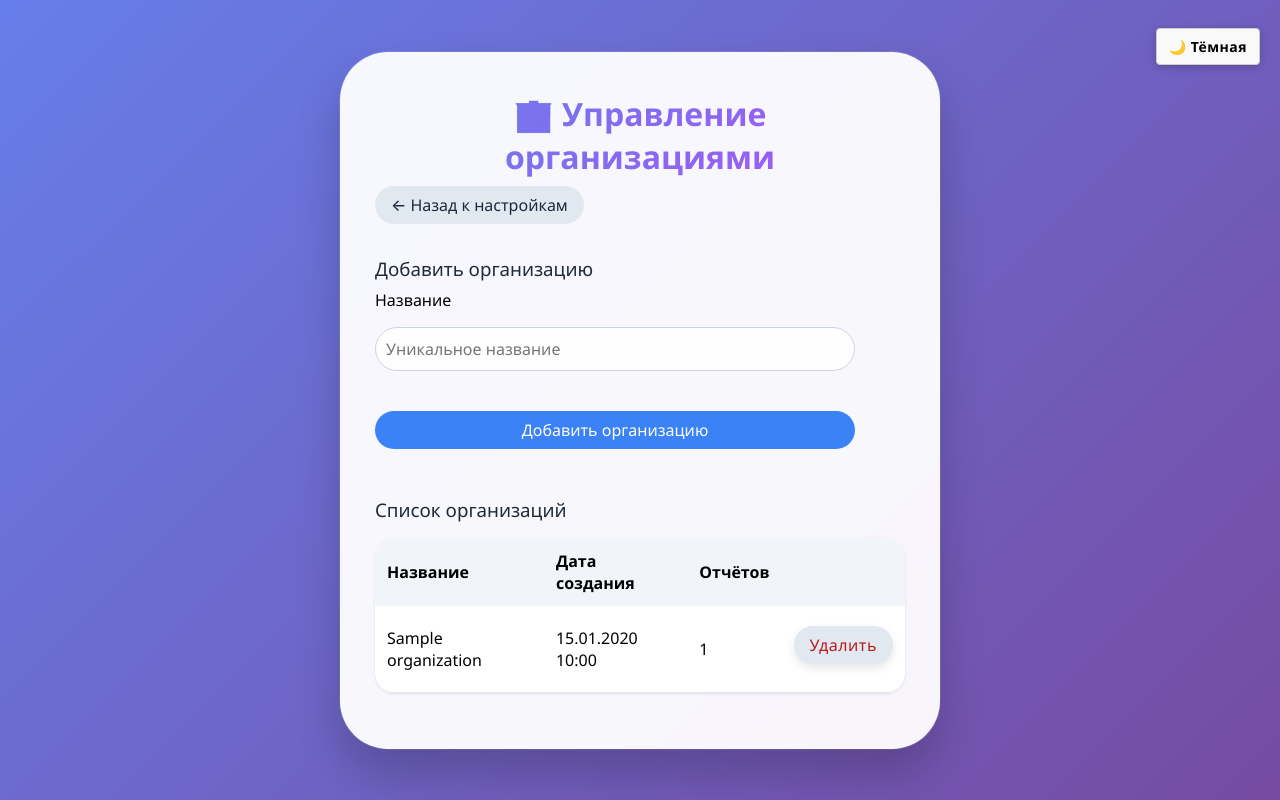
After one commit to jansavitskiy/WunderWorkers, a Flask app: page /admin/organizations in a window 1280 px wide. The commit adds this page. Run offline with Flask 3, Linux system fonts and the light colour scheme; the visitor is signed in with stand-in values (Sample User, id 1); tables that the repository leaves empty hold one stand-in row (values such as "Sample post").

Commit message:
feat: организации, админка, удаление отчётов сотрудником
- Модель Organization и связь отчётов через organization_id, миграция SQLite
- Админ: управление организациями из настроек, удаление при отсутствии отчётов
- Сотрудник: выбор организации из списка при создании отчёта, удаление своих отчётов
- Единое оформление кнопок «Назад», исправление CSRF при удалении организации

Co-authored-by: Cursor <cursoragent@cursor.com>

```diff
--- a/app.py
+++ b/app.py
@@ -1,12 +1,14 @@
 from flask import Flask, render_template, request, redirect, url_for, session, flash, Response
 from models.db import db, bcrypt
-from models import User
+from models import User, Organization
 from datetime import datetime
 import csv
 import io
 from flask_wtf import FlaskForm
-from wtforms import StringField, FloatField, TextAreaField, SubmitField
+from wtforms import StringField, FloatField, TextAreaField, SubmitField, HiddenField
 from wtforms.validators import DataRequired, NumberRange
+from sqlalchemy import inspect, text
+from sqlalchemy.orm import joinedload
 
 app = Flask(__name__)
 app.secret_key = 'секретный-ключ-смени-его'
@@ -22,18 +24,21 @@ bcrypt.init_app(app)
 # Новая модель отчёта сотрудника.
 # Каждая запись привязана к пользователю и хранит факт выполненной работы.
 class Report(db.Model):
+    __tablename__ = 'report'
+
     id = db.Column(db.Integer, primary_key=True)
     user_id = db.Column(db.Integer, db.ForeignKey('users.id'), nullable=False)
-    organization = db.Column(db.String(255), nullable=False)
+    organization_id = db.Column(db.Integer, db.ForeignKey('organizations.id'), nullable=False)
     hours_worked = db.Column(db.Float, nullable=False)
     description = db.Column(db.Text, nullable=False)
     date_created = db.Column(db.DateTime, default=datetime.utcnow, nullable=False)
 
     user = db.relationship('User', backref=db.backref('reports', lazy=True))
+    organization = db.relationship('Organization', back_populates='reports')
 
 
 class ReportForm(FlaskForm):
-    # Поля формы соответствуют полям модели Report.
+    # Название должно совпадать с одной из организаций в datalist (проверка в маршруте).
     organization = StringField('Название организации', validators=[DataRequired()])
     hours_worked = FloatField(
         'Время работы (часы)',
@@ -44,6 +49,94 @@ class ReportForm(FlaskForm):
     )
     description = TextAreaField('Что выполнено', validators=[DataRequired()])
     submit = SubmitField('Добавить отчёт')
+
+
+class AddOrganizationForm(FlaskForm):
+    name = StringField('Название', validators=[DataRequired()])
+    submit = SubmitField('Добавить организацию')
+
+
+class DeleteOrganizationForm(FlaskForm):
+    """Без SubmitField: в шаблоне используется обычная <button>, иначе validate_on_submit не проходит."""
+    org_id = HiddenField(validators=[DataRequired()])
+
+
+class DeleteReportForm(FlaskForm):
+    report_id = HiddenField(validators=[DataRequired()])
+
+
+def migrate_reports_organization_fk():
+    """Добавляет organization_id и переносит данные из старого текстового поля organization."""
+    db.create_all()
+    insp = inspect(db.engine)
+    report_table = Report.__tablename__
+    if report_table not in insp.get_table_names():
+        return
+
+    cols = {c['name'] for c in insp.get_columns(report_table)}
+    if 'organization_id' not in cols:
+        with db.engine.begin() as conn:
+            conn.execute(text(f'ALTER TABLE {report_table} ADD COLUMN organization_id INTEGER'))
+
+    insp = inspect(db.engine)
+    cols = {c['name'] for c in insp.get_columns(report_table)}
+    if 'organization' not in cols:
+        return
+
+    rows = db.session.execute(
+        text(
+            f'SELECT id, organization FROM {report_table} WHERE organization_id IS NULL '
+            f"AND organization IS NOT NULL AND organization != ''"
+        )
+    ).fetchall()
+
+    for rid, org_name in rows:
+        name = (org_name or '').strip()
+        if not name:
+            continue
+        org = Organization.query.filter_by(name=name).first()
+        if not org:
+            org = Organization(name=name)
+            db.session.add(org)
+            db.session.flush()
+        db.session.execute(
+            text(f'UPDATE {report_table} SET organization_id = :oid WHERE id = :rid'),
+            {'oid': org.id, 'rid': rid},
+        )
+    db.session.commit()
+
+    # Старый столбец organization (TEXT NOT NULL) остаётся в SQLite после ALTER; без пересборки
+    # таблицы INSERT в новую схему падает с NOT NULL constraint failed: report.organization
+    insp = inspect(db.engine)
+    cols = {c['name'] for c in insp.get_columns(report_table)}
+    if 'organization' not in cols:
+        return
+
+    tmp = '_report_migrate_tmp'
+    with db.engine.begin() as conn:
+        conn.execute(
+            text(
+                f'CREATE TABLE {tmp} ('
+                'id INTEGER NOT NULL PRIMARY KEY, '
+                'user_id INTEGER NOT NULL, '
+                'organization_id INTEGER NOT NULL, '
+                'hours_worked REAL NOT NULL, '
+                'description TEXT NOT NULL, '
+                'date_created DATETIME NOT NULL, '
+                'FOREIGN KEY(user_id) REFERENCES users (id), '
+                'FOREIGN KEY(organization_id) REFERENCES organizations (id)'
+                ')'
+            )
+        )
+        conn.execute(
+            text(
+                f'INSERT INTO {tmp} (id, user_id, organization_id, hours_worked, description, date_created) '
+                f'SELECT id, user_id, organization_id, hours_worked, description, date_created '
+                f'FROM {report_table} WHERE organization_id IS NOT NULL'
+            )
+        )
+        conn.execute(text(f'DROP TABLE {report_table}'))
+        conn.execute(text(f'ALTER TABLE {tmp} RENAME TO {report_table}'))
 
 
 # Главная страница
@@ -135,8 +228,35 @@ def my_reports():
         flash('Доступ только для сотрудников', 'warning')
         return redirect(url_for('login'))
 
-    reports = Report.query.filter_by(user_id=session['user_id']).order_by(Report.date_created.desc()).all()
-    return render_template('my_reports.html', reports=reports)
+    reports = (
+        Report.query.options(joinedload(Report.organization))
+        .filter_by(user_id=session['user_id'])
+        .order_by(Report.date_created.desc())
+        .all()
+    )
+    return render_template('my_reports.html', reports=reports, delete_form=DeleteReportForm())
+
+
+@app.route('/my_reports/delete', methods=['POST'])
+def delete_my_report():
+    if 'user_id' not in session or session.get('role') != 'employee':
+        flash('Доступ только для сотрудников', 'warning')
+        return redirect(url_for('login'))
+
+    form = DeleteReportForm()
+    if form.validate():
+        report = db.session.get(Report, int(form.report_id.data))
+        if report is None:
+            flash('Отчёт не найден', 'danger')
+        elif report.user_id != session['user_id']:
+            flash('Можно удалять только свои отчёты', 'danger')
+        else:
+            db.session.delete(report)
+            db.session.commit()
+            flash('Отчёт удалён', 'success')
+    else:
+        flash('Не удалось удалить. Обновите страницу и попробуйте снова.', 'danger')
+    return redirect(url_for('my_reports'))
 
 
 @app.route('/settings', methods=['GET', 'POST'])
@@ -176,7 +296,7 @@ def daily_report():
         date_from = datetime.strptime(selected_date, '%Y-%m-%d')
         date_to = datetime(date_from.year, date_from.month, date_from.day, 23, 59, 59, 999999)
         reports = (
-            Report.query
+            Report.query.options(joinedload(Report.organization))
             .join(User, Report.user_id == User.id)
             .filter(Report.date_created >= date_from, Report.date_created <= date_to)
             .order_by(Report.date_created.desc())
@@ -222,7 +342,7 @@ def export_daily_report():
 
     date_to = datetime(date_from.year, date_from.month, date_from.day, 23, 59, 59, 999999)
     reports = (
-        Report.query
+        Report.query.options(joinedload(Report.organization))
         .join(User, Report.user_id == User.id)
         .filter(Report.date_created >= date_from, Report.date_created <= date_to)
         .order_by(Report.date_created.desc())
@@ -239,7 +359,7 @@ def export_daily_report():
         description = report.description.replace('\n', ' ').replace('\r', ' ').replace(',', ';')
         row = [
             report.user.full_name,
-            report.organization,
+            report.organization.name,
             report.hours_worked,
             description,
             report.date_created.strftime('%d.%m.%Y %H:%M')
@@ -279,6 +399,53 @@ def admin_settings():
     return render_template('admin_settings.html')
 
 
+@app.route('/admin/organizations', methods=['GET', 'POST'])
+def admin_organizations():
+    if 'user_id' not in session or session.get('role') != 'admin':
+        flash('Доступ запрещён', 'warning')
+        return redirect(url_for('login'))
+
+    add_form = AddOrganizationForm()
+    delete_form = DeleteOrganizationForm()
+
+    if request.method == 'POST':
+        action = request.form.get('action')
+        if action == 'add':
+            add_form = AddOrganizationForm()
+            if add_form.validate_on_submit():
+                name = add_form.name.data.strip()
+                if Organization.query.filter_by(name=name).first():
+                    flash('Организация с таким названием уже существует', 'danger')
+                else:
+                    db.session.add(Organization(name=name))
+                    db.session.commit()
+                    flash('Организация добавлена', 'success')
+                    return redirect(url_for('admin_organizations'))
+        elif action == 'delete':
+            delete_form = DeleteOrganizationForm()
+            if delete_form.validate():
+                org = db.session.get(Organization, int(delete_form.org_id.data))
+                if org is None:
+                    flash('Организация не найдена', 'danger')
+                elif Report.query.filter_by(organization_id=org.id).first():
+                    flash('Нельзя удалить организацию, пока к ней привязаны отчёты', 'danger')
+                else:
+                    db.session.delete(org)
+                    db.session.commit()
+                    flash('Организация удалена', 'success')
+            else:
+                flash('Не удалось обработать запрос. Проверьте, что страница не устарела, и попробуйте снова.', 'danger')
+            return redirect(url_for('admin_organizations'))
+
+    organizations = Organization.query.order_by(Organization.name).all()
+    return render_template(
+        'admin_organizations.html',
+        organizations=organizations,
+        add_form=add_form,
+        delete_form=delete_form,
+    )
+
+
 # Выход
 @app.route('/logout')
 def logout():
@@ -287,9 +454,9 @@ def logout():
     return redirect(url_for('first_page'))
 
 
-# Создание таблиц (один раз, можно вынести в отдельную команду)
+# Создание таблиц и перенос схемы отчётов на связь с организациями
 with app.app_context():
-    db.create_all()
+    migrate_reports_organization_fk()
     # Создаём администратора по умолчанию, если нет ни одного пользователя
     if not User.query.first():
         admin = User(full_name='Administrator', nickname='admin', role='admin')
@@ -307,19 +474,26 @@ def add_report():
         return redirect(url_for('login'))
 
     form = ReportForm()
+    organizations = Organization.query.order_by(Organization.name).all()
+
     if form.validate_on_submit():
-        # Берём user_id из сессии, чтобы отчёт сохранился за текущим пользователем.
-        report = Report(
-            user_id=session['user_id'],
-            organization=form.organization.data,
-            hours_worked=form.hours_worked.data,
-            description=form.description.data
-        )
-        db.session.add(report)
-        db.session.commit()
-        flash('Отчёт успешно добавлен', 'success')
-        return redirect(url_for('workers_panel'))
-    return render_template('add_report.html', form=form)
+        name = (form.organization.data or '').strip()
+        org = Organization.query.filter_by(name=name).first()
+        if not org:
+            flash('Выберите организацию из списка подсказок (сначала добавьте её в настройках администратора).', 'danger')
+        else:
+            report = Report(
+                user_id=session['user_id'],
+                organization_id=org.id,
+                hours_worked=form.hours_worked.data,
+                description=form.description.data,
+            )
+            db.session.add(report)
+            db.session.commit()
+            flash('Отчёт успешно добавлен', 'success')
+            return redirect(url_for('workers_panel'))
+
+    return render_template('add_report.html', form=form, organizations=organizations)
 
 if __name__ == '__main__':
     app.run(debug=True)
--- a/models/__init__.py
+++ b/models/__init__.py
@@ -1,3 +1,4 @@
 from models.db import db, bcrypt
 from models.user import User
 from models.task import Task       # если создали
+from models.organization import Organization
--- a/static/admin.css
+++ b/static/admin.css
@@ -110,6 +110,15 @@ h1 {
     transition: 0.2s;
 }
 
+a.btn-primary,
+a.btn-secondary,
+a.btn-danger {
+    display: inline-block;
+    text-decoration: none;
+    text-align: center;
+    box-sizing: border-box;
+}
+
 .btn-primary {
     background: #3b82f6;
     color: white;
--- /dev/null
+++ b/templates/admin_organizations.html
@@ -0,0 +1,67 @@
+{% extends 'base.html' %}
+{% block title %}Организации{% endblock %}
+{% block extra_css %}
+<link rel="stylesheet" href="{{ url_for('static', filename='admin.css') }}">
+{% endblock %}
+
+{% block body %}
+<div class="admin-dashboard">
+    <h1>🏢 Управление организациями</h1>
+    <a href="{{ url_for('admin_settings') }}" class="btn-secondary">← Назад к настройкам</a>
+
+    <div style="margin-top: 2rem;">
+        <h3>Добавить организацию</h3>
+        <form method="POST" style="max-width: 480px;">
+            {{ add_form.hidden_tag() }}
+            <input type="hidden" name="action" value="add">
+            <div class="form-group">
+                <label for="{{ add_form.name.id }}">{{ add_form.name.label.text }}</label>
+                {{ add_form.name(class="form-control", placeholder="Уникальное название") }}
+                {% for err in add_form.name.errors %}
+                <div class="alert danger">{{ err }}</div>
+                {% endfor %}
+            </div>
+            {{ add_form.submit(class="btn-primary") }}
+        </form>
+    </div>
+
+    <div style="margin-top: 2rem;">
+        <h3>Список организаций</h3>
+        {% if organizations %}
+        <table class="data-table">
+            <thead>
+                <tr>
+                    <th>Название</th>
+                    <th>Дата создания</th>
+                    <th>Отчётов</th>
+                    <th></th>
+                </tr>
+            </thead>
+            <tbody>
+                {% for org in organizations %}
+                <tr>
+                    <td>{{ org.name }}</td>
+                    <td>{{ org.created_at.strftime('%d.%m.%Y %H:%M') }}</td>
+                    <td>{{ org.reports|length }}</td>
+                    <td>
+                        <form method="POST" style="display: inline;" onsubmit="return confirm('Удалить организацию «{{ org.name }}»?');">
+                            {# Только CSRF: полный hidden_tag() также выводит пустой org_id и дублирует name с реальным id #}
+                            {{ delete_form.hidden_tag('csrf_token') }}
+                            <input type="hidden" name="action" value="delete">
+                            <input type="hidden" name="org_id" value="{{ org.id }}">
+                            <button type="submit" class="btn-secondary" style="color: #b91c1c;">Удалить</button>
+                        </form>
+                    </td>
+                </tr>
+                {% endfor %}
+            </tbody>
+        </table>
+        {% else %}
+        <p>Пока нет организаций. Добавьте первую выше — сотрудники смогут выбирать её при создании отчёта.</p>
+        {% endif %}
+    </div>
+</div>
+{% endblock %}
+{% block extra_js %}
+<script src="{{ url_for('static', filename='admin.js') }}"></script>
+{% endblock %}
--- a/templates/daily_report.html
+++ b/templates/daily_report.html
@@ -35,7 +35,7 @@
                 {% for report in reports %}
                     <tr>
                         <td>{{ report.user.full_name }}</td>
-                        <td>{{ report.organization }}</td>
+                        <td>{{ report.organization.name }}</td>
                         <td>{{ report.hours_worked }}</td>
                         <td>{{ report.description }}</td>
                         <td>{{ report.date_created.strftime('%d.%m.%Y %H:%M') }}</td>
--- a/templates/staff_list.html
+++ b/templates/staff_list.html
@@ -7,7 +7,7 @@
 {% block body %}
 <div class="admin-dashboard">
     <h1>👥 Список сотрудников</h1>
-    <a href="{{ url_for('admin_panel') }}" class="btn-secondary" style="display: inline-block; margin-bottom: 1rem;">← Назад</a>
+    <a href="{{ url_for('admin_panel') }}" class="btn-secondary">← Назад</a>
 
     <table class="data-table sortable">
         <thead>
```
Also changed, not shown: models/organization.py (added, +13 -0 lines), templates/add_report.html (+19 -4 lines), templates/admin_settings.html (+5 -2 lines), templates/my_reports.html (+20 -5 lines), templates/my_tasks.html (+8 -3 lines), templates/settings.html (+8 -3 lines), templates/time_report.html (+8 -3 lines).
